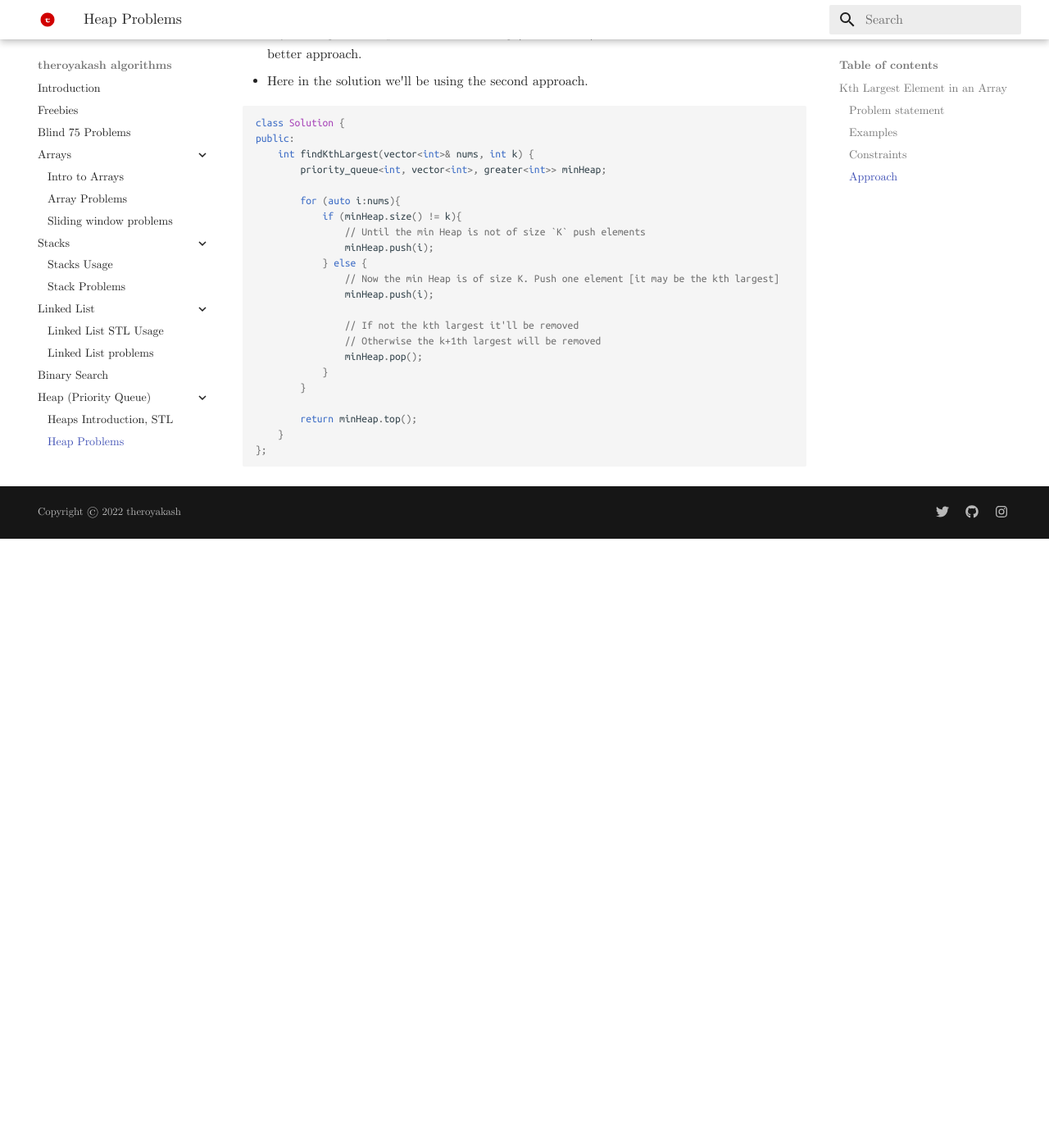
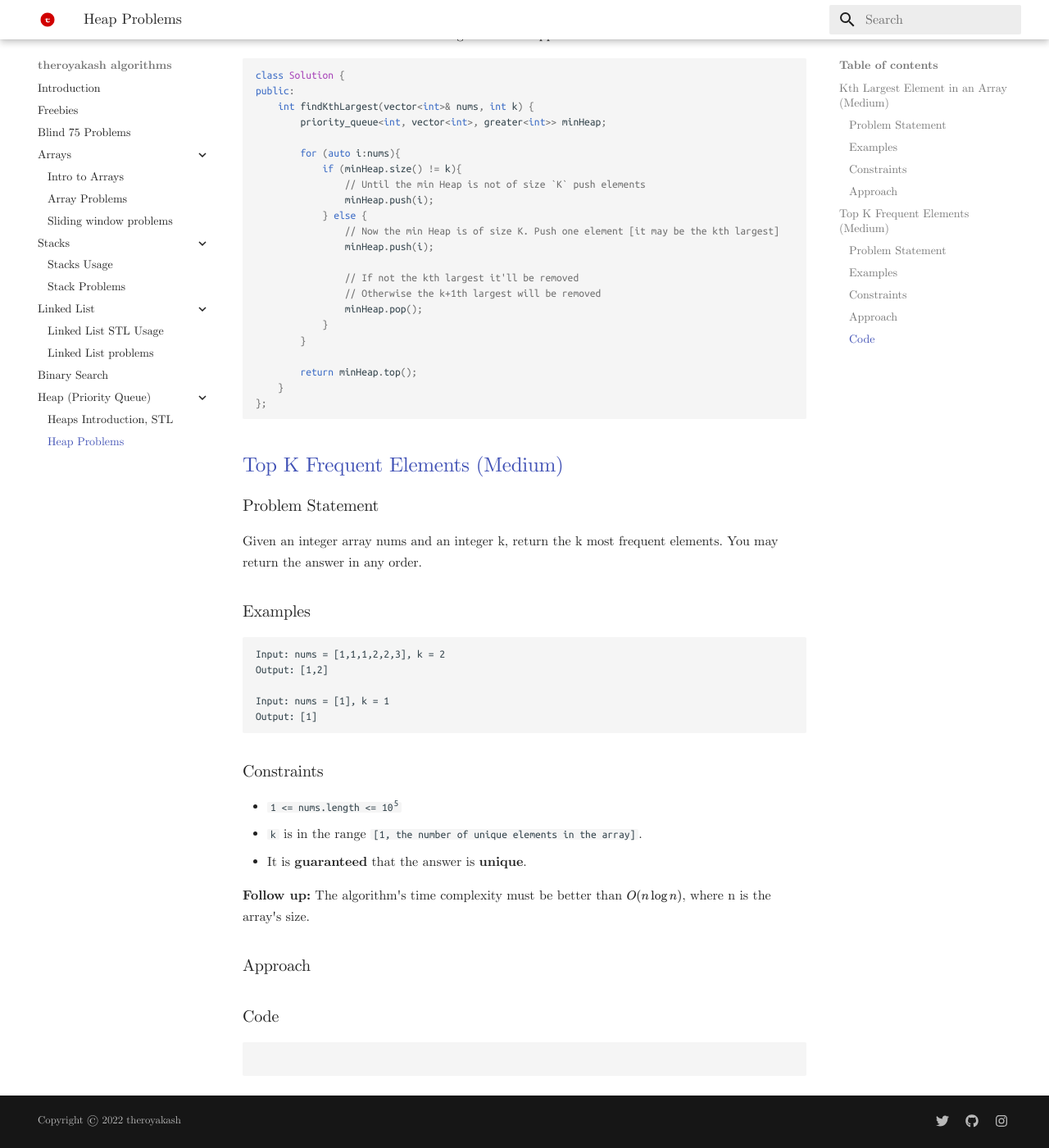
Before and after one commit to theroyakash/algorithms.theroyakash.com, an MkDocs documentation site: the page built from docs/heaps/problems.md, in a window 1280 px wide and 1400 px high, scrolled down 960 px. Shown: the whole window at 82% size. Built offline with MkDocs 1.6.1 and Material for MkDocs 9.7.7, drawn with Linux system fonts in a browser that asks for light colours; before the commit the page ends 1617 px from its top, so only the background shows below that; some of the changed text lies outside the part shown.

Commit message:
📦 NEW: New problem added in heaps

````diff
--- a/docs/heaps/problems.md
+++ b/docs/heaps/problems.md
@@ -8,15 +8,13 @@ tags:
 
 # Heap Problems
 
-## Kth Largest Element in an Array
+## [Kth Largest Element in an Array (Medium)](https://leetcode.com/problems/kth-largest-element-in-an-array/)
 
-[Questions on leetcode $\to$](https://leetcode.com/problems/kth-largest-element-in-an-array/)
-
-### Problem statement
+### Problem Statement
 Given an integer array nums and an integer k, return the kth largest element in the array. Note that it is the kth largest element in the sorted order, not the kth distinct element.
 
 ### Examples
-```text
+```
 Input: nums = [3,2,1,5,6,4], k = 2
 Output: 5
 
@@ -61,3 +59,34 @@ public:
     }
 };
 ```
+
+## [Top K Frequent Elements (Medium)](https://leetcode.com/problems/top-k-frequent-elements/)
+
+### Problem Statement
+Given an integer array nums and an integer k, return the k most frequent elements. You may return the answer in any order.
+
+### Examples
+```
+Input: nums = [1,1,1,2,2,3], k = 2
+Output: [1,2]
+
+Input: nums = [1], k = 1
+Output: [1]
+```
+### Constraints
+
+<ul>
+	<li><code>1 &lt;= nums.length &lt;= 10<sup>5</sup></code></li>
+	<li><code>k</code> is in the range <code>[1, the number of unique elements in the array]</code>.</li>
+	<li>It is <strong>guaranteed</strong> that the answer is <strong>unique</strong>.</li>
+</ul>
+
+**Follow up:** The algorithm's time complexity must be better than $O(n \log n)$, where n is the array's size.
+
+### Approach
+
+
+### Code
+```cpp
+
+```
````
